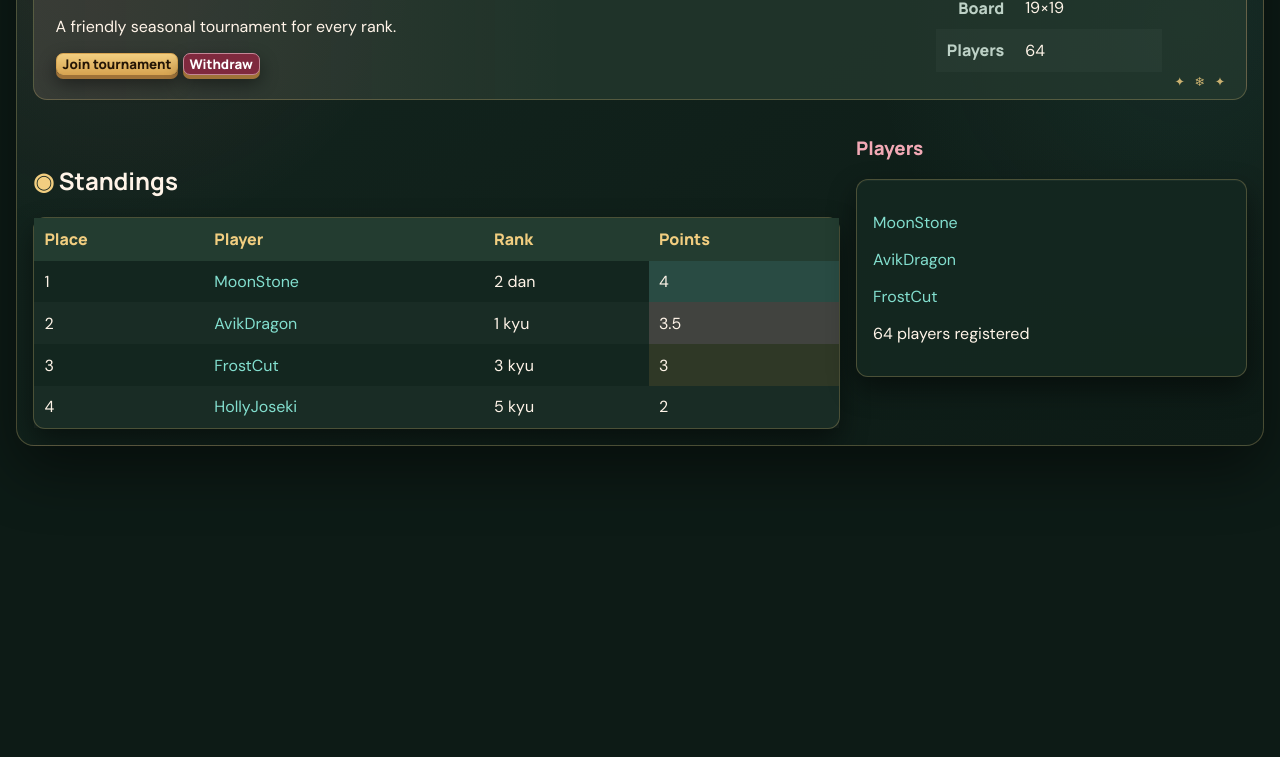
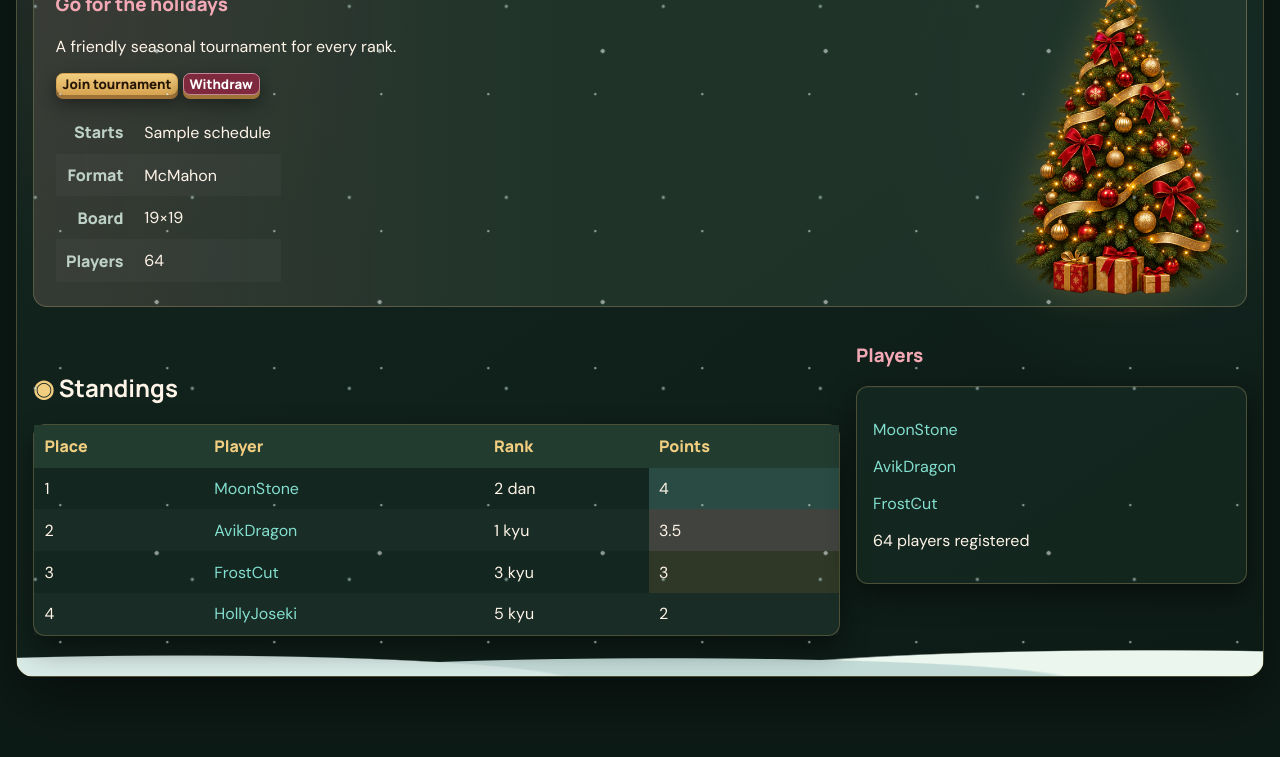
Before and after one commit to avikdragon55/test9999-ogs-assets, a plain HTML site: page christmas-tournament-preview.html in a window 1280 px wide. Shown: the part 208-965 px from the top of the page. Before the commit the page ends 800 px from the top, so only its background shows below. Drawn offline with Linux system fonts and the light colour scheme.

Commit message:
Decorate Planet Go Christmas tournament

```diff
--- a/christmas-tournament-preview.html
+++ b/christmas-tournament-preview.html
@@ -4,7 +4,7 @@
     <meta charset="utf-8">
     <meta name="viewport" content="width=device-width, initial-scale=1">
     <title>Planet Go Christmas Tournament Preview</title>
-    <link rel="stylesheet" href="ct.css">
+    <link rel="stylesheet" href="ct.css?v=2">
     <style>
       * { box-sizing: border-box; }
       body { margin: 0; padding: 1rem; background: var(--pg-c-bg); color: var(--pg-c-ink); }
--- a/christmas-tournament.css
+++ b/christmas-tournament.css
@@ -71,11 +71,14 @@
   width: min(1280px, calc(100vw - 2rem));
   max-width: 1280px;
   margin: 1.25rem auto 4rem;
-  padding: 1rem;
+  padding: 2.25rem 1rem 2.5rem;
   overflow: clip;
   border: 1px solid var(--pg-c-line);
   border-radius: 18px;
   background:
+    radial-gradient(ellipse 32% 95% at 13% 120%, #d9ebe7 0 96%, transparent 100%) center bottom / 100% 28px no-repeat,
+    radial-gradient(ellipse 33% 80% at 52% 115%, #c3dbd7 0 96%, transparent 100%) center bottom / 100% 28px no-repeat,
+    radial-gradient(ellipse 36% 108% at 91% 114%, #eaf6ee 0 96%, transparent 100%) center bottom / 100% 28px no-repeat,
     radial-gradient(circle at 8% 12%, rgba(244, 116, 139, .09), transparent 19rem),
     radial-gradient(circle at 94% 28%, rgba(123, 220, 203, .07), transparent 20rem),
     linear-gradient(145deg, var(--pg-c-panel), var(--pg-c-bg));
@@ -84,13 +87,54 @@
   font-family: 'DM Sans', sans-serif;
 }
 
+/* Repeating strings of lights drape from the top edge. */
+.Tournament.page-width::before,
+.Tournament.page-width::after {
+  content: '';
+  position: absolute;
+  pointer-events: none;
+  z-index: 3;
+}
+
+.Tournament.page-width::before {
+  inset: 0 0 auto;
+  height: 34px;
+  background:
+    radial-gradient(ellipse 50% 22px at 50% 0, transparent 92%, #69825f 95% 98%, transparent 100%),
+    radial-gradient(circle at 10% 14px, #fff4bd 0 2px, #ffbc45 3px, transparent 9px),
+    radial-gradient(circle at 26% 20px, #ffe7e8 0 2px, #ff5272 3px, transparent 9px),
+    radial-gradient(circle at 50% 24px, #fff5c9 0 2px, #eebb4d 3px, transparent 9px),
+    radial-gradient(circle at 74% 20px, #e4ffe8 0 2px, #59db8a 3px, transparent 9px),
+    radial-gradient(circle at 90% 14px, #e4f8ff 0 2px, #62cbe9 3px, transparent 9px);
+  background-size: 155px 34px;
+  background-repeat: repeat-x;
+  background-position: center top;
+}
+
+.Tournament.page-width::after {
+  inset: 30px 0 0;
+  opacity: .53;
+  background-image:
+    radial-gradient(circle at 19px 32px, #f5fffc 0 1px, #53716b 1.1px, transparent 1.8px),
+    radial-gradient(circle at 54px 69px, #eefcf9 0 1.5px, #53716b 1.6px, transparent 2.4px),
+    radial-gradient(circle at 89px 43px, #fff 0 2px, #53716b 2.1px, transparent 3px);
+  background-size: 107px 137px, 157px 191px, 223px 251px;
+  animation: pg-c-snowfall 22s linear infinite;
+}
+
+@keyframes pg-c-snowfall {
+  from { background-position: 0 0, 0 0, 0 0; }
+  to { background-position: 107px 137px, -157px 191px, 223px 502px; }
+}
+
 /* Header and event information */
 .Tournament .top-details {
   position: relative;
   z-index: 1;
   gap: 1rem;
   margin-bottom: 1rem;
-  padding: 1.25rem 1.35rem 1.5rem;
+  min-height: 280px;
+  padding: 1.25rem clamp(165px, 22vw, 250px) 1.5rem 1.35rem;
   border: 1px solid var(--pg-c-line) !important;
   border-radius: 14px;
   background:
@@ -100,20 +144,17 @@
 }
 
 .Tournament .top-details::after {
-  content: '✦  ❄  ✦';
+  content: '';
   position: absolute;
-  right: 1.1rem;
-  bottom: .55rem;
-  color: var(--pg-c-gold);
-  font-size: .78rem;
-  letter-spacing: .2rem;
-  opacity: .82;
+  inset: 8px 12px 8px auto;
+  width: clamp(145px, 20vw, 225px);
+  background: url('./planet-go-tournament-tree.png') center bottom / contain no-repeat;
+  filter: drop-shadow(0 0 18px rgba(213, 172, 72, .24));
   pointer-events: none;
 }
 
 .Tournament .top-details h2 {
   margin: 0 0 .75rem !important;
-  padding-right: 5.5rem;
   color: var(--pg-c-ink) !important;
   font: 800 clamp(1.65rem, 4vw, 3rem)/1.08 'Manrope', sans-serif !important;
   letter-spacing: -.035em;
@@ -353,13 +394,13 @@
   .Tournament.page-width {
     width: calc(100vw - 2rem);
     margin: .5rem auto;
-    padding: .55rem;
+    padding: 2.25rem .55rem 2rem;
     border-radius: 12px;
   }
 
   .Tournament .top-details {
     display: block !important;
-    padding: 1rem .75rem 1.35rem;
+    padding: 1rem .75rem 11rem;
   }
 
   .Tournament .top-details > div,
@@ -375,7 +416,9 @@
   }
 
   .Tournament .top-details::after {
-    right: .65rem;
+    inset: auto .65rem 0 auto;
+    width: 130px;
+    height: 170px;
   }
 
   .Tournament .sign-up-area {
@@ -395,6 +438,7 @@
 }
 
 @media (prefers-reduced-motion: reduce) {
+  .Tournament.page-width::after,
   .Tournament .top-details h2::after {
     animation: none !important;
   }
--- a/ct.css
+++ b/ct.css
@@ -1 +1 @@
-@import url("./christmas-tournament.css?v=1");
+@import url("./christmas-tournament.css?v=2");
```
Also changed, not shown: planet-go-tournament-tree.png (added).
